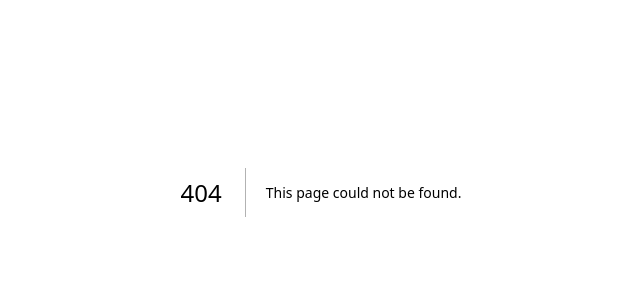
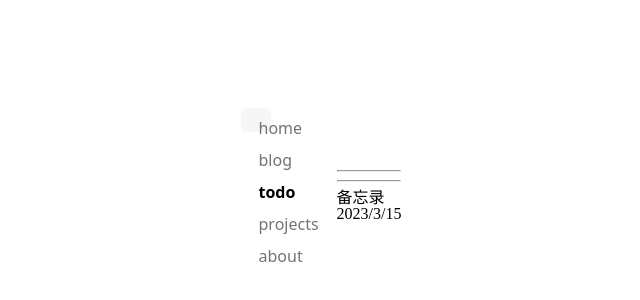
Before and after one commit to a145789/aboutme, a Next.js app: page /todo in a window 1280 px wide. Before the commit this address had no page. Shown: the part 208-508 px from the top of the page, without its empty margins (319-959 px from the left). Built offline with nearby package versions, Linux system fonts and the light colour scheme.

Commit message:
feat: layout

```diff
--- /dev/null
+++ b/components/sidebar.tsx
@@ -0,0 +1,48 @@
+import clsx from "clsx"
+import Link from "next/link"
+import { usePathname } from "next/navigation"
+
+const items = [
+  {
+    name: "home",
+    href: "/",
+  },
+  {
+    name: "blog",
+    href: "/blog",
+  },
+  {
+    name: "todo",
+    href: "/todo",
+  },
+  {
+    name: "projects",
+    href: "/projects",
+  },
+  {
+    name: "about",
+    href: "/about",
+  },
+]
+
+export default function Sidebar() {
+  const mainPathname = `/${(usePathname() || "").split("/")[1] || ""}`
+  console.log(mainPathname)
+
+  return (
+    <ul className="relative">
+      <div className="absolute left-0 h-24px w-30px z-[-1] bg-neutral-100 rounded-md" />
+      {items.map(({ name, href }) => (
+        <li
+          key={name}
+          className={clsx(
+            "py-4px px-10px m-8px font-sans",
+            mainPathname === href ? "font-bold" : "text-neutral-500"
+          )}
+        >
+          <Link href={href}>{name}</Link>
+        </li>
+      ))}
+    </ul>
+  )
+}
--- a/next.config.js
+++ b/next.config.js
@@ -1,6 +1,6 @@
 const UnoCSS = require("@unocss/webpack").default
 
-const withMDX = require('@next/mdx')({
+const withMDX = require("@next/mdx")({
   extension: /\.mdx?$/,
   options: {
     // If you use remark-gfm, you'll need to use next.config.mjs
--- a/package.json
+++ b/package.json
@@ -15,6 +15,7 @@
     "@types/node": "18.15.3",
     "@types/react": "18.0.28",
     "@types/react-dom": "18.0.11",
+    "clsx": "^1.2.1",
     "eslint": "8.36.0",
     "eslint-config-next": "13.2.4",
     "next": "13.2.4",
--- a/pages/_app.tsx
+++ b/pages/_app.tsx
@@ -1,8 +1,24 @@
-import 'uno.css'
-import "@unocss/reset/eric-meyer.css";
-import '@/styles/globals.css'
-import type { AppProps } from 'next/app'
+import "@/styles/globals.css"
+import "uno.css"
+import "@unocss/reset/eric-meyer.css"
+import type { AppProps } from "next/app"
+import Head from "next/head"
+import Sidebar from "@/components/sidebar"
 
 export default function App({ Component, pageProps }: AppProps) {
-  return <Component {...pageProps} />
+  return (
+    <>
+      <Head>
+        <meta name="description" content="Generated by create next app" />
+        <meta name="viewport" content="width=device-width, initial-scale=1" />
+        <link rel="icon" href="/favicon.ico" />
+      </Head>
+      <div className="w-full h-full flex justify-center items-center">
+        <Sidebar />
+        <main>
+          <Component {...pageProps} />
+        </main>
+      </div>
+    </>
+  )
 }
--- /dev/null
+++ b/pages/about/index.tsx
@@ -0,0 +1,12 @@
+import Head from "next/head"
+
+export default function About() {
+  return (
+    <>
+      <Head>
+        <title>About</title>
+      </Head>
+      <h1>About</h1>
+    </>
+  )
+}
--- a/pages/api/hello.ts
+++ /dev/null
@@ -1,13 +0,0 @@
-// Next.js API route support: https://nextjs.org/docs/api-routes/introduction
-import type { NextApiRequest, NextApiResponse } from 'next'
-
-type Data = {
-  name: string
-}
-
-export default function handler(
-  req: NextApiRequest,
-  res: NextApiResponse<Data>
-) {
-  res.status(200).json({ name: 'John Doe' })
-}
--- /dev/null
+++ b/pages/blog/index.tsx
@@ -0,0 +1,5 @@
+function Blog() {
+  return <div>blog</div>
+}
+
+export default Blog
--- a/pages/index.tsx
+++ b/pages/index.tsx
@@ -1,21 +1,12 @@
-import Sidebar from "@/components/sidebar"
 import Head from "next/head"
-import Link from "next/link"
 
 export default function Home() {
   return (
     <>
       <Head>
-        <title>clen cat</title>
-        <meta name="description" content="Generated by create next app" />
-        <meta name="viewport" content="width=device-width, initial-scale=1" />
-        <link rel="icon" href="/favicon.ico" />
+        <title>Home</title>
       </Head>
-      <main className="flex justify-center items-center">
-        <Sidebar />
-        <div>222</div>
-        <div>333</div>
-      </main>
+      <h1>Hello Next.js!</h1>
     </>
   )
 }
--- /dev/null
+++ b/pages/projects/index.tsx
@@ -0,0 +1,12 @@
+import Head from "next/head"
+
+export default function Projects() {
+  return (
+    <>
+      <Head>
+        <title>Projects</title>
+      </Head>
+      <h1>Projects</h1>
+    </>
+  )
+}
--- a/pages/sidebar.tsx
+++ /dev/null
@@ -1,37 +0,0 @@
-import Link from "next/link"
-
-const items = [
-  {
-    name: "home",
-    href: "/",
-  },
-  {
-    name: "blog",
-    href: "/blog",
-  },
-  {
-    name: "todo",
-    href: "/todo-list",
-  },
-  {
-    name: "projects",
-    href: "projects",
-  },
-  {
-    name: "about",
-    href: "/about",
-  },
-]
-
-export default function Sidebar() {
-  return (
-    <ul>
-      <li />
-      {items.map(({ name, href }) => (
-        <li key={name}>
-          <Link href={href}>{name}</Link>
-        </li>
-      ))}
-    </ul>
-  )
-}
--- /dev/null
+++ b/pages/todo/index.mdx
@@ -0,0 +1,6 @@
+---
+---
+
+# 备忘录
+
+## 2023/3/15
--- a/styles/globals.css
+++ b/styles/globals.css
@@ -1,12 +1,11 @@
 html,
 body,
-#__next,
-main {
+#__next {
   height: 100%;
   width: 100%;
 }
 
 a {
   text-decoration: none;
-  color: initial;
+  color: inherit;
 }
```
Also changed, not shown: 1 other file (tests, documents, lock files or other folders).
